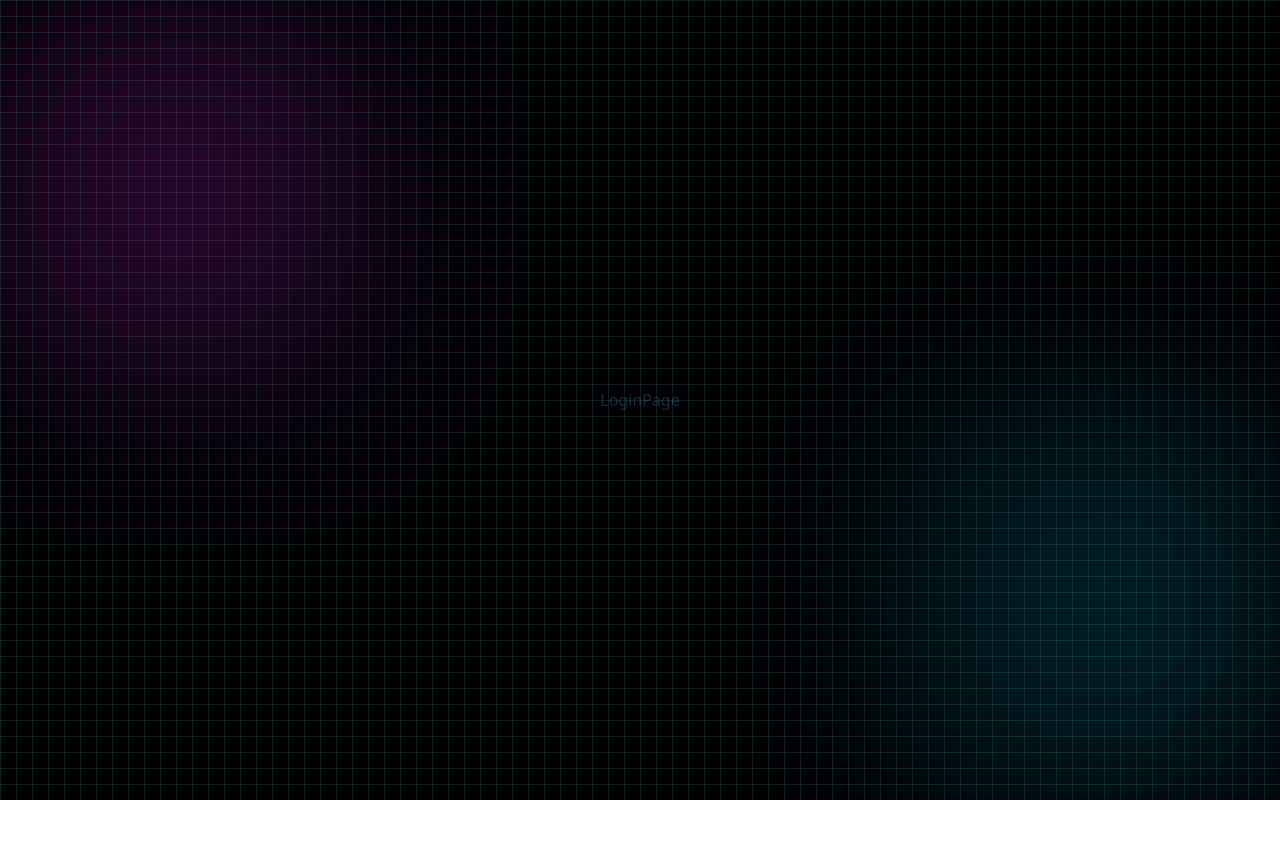
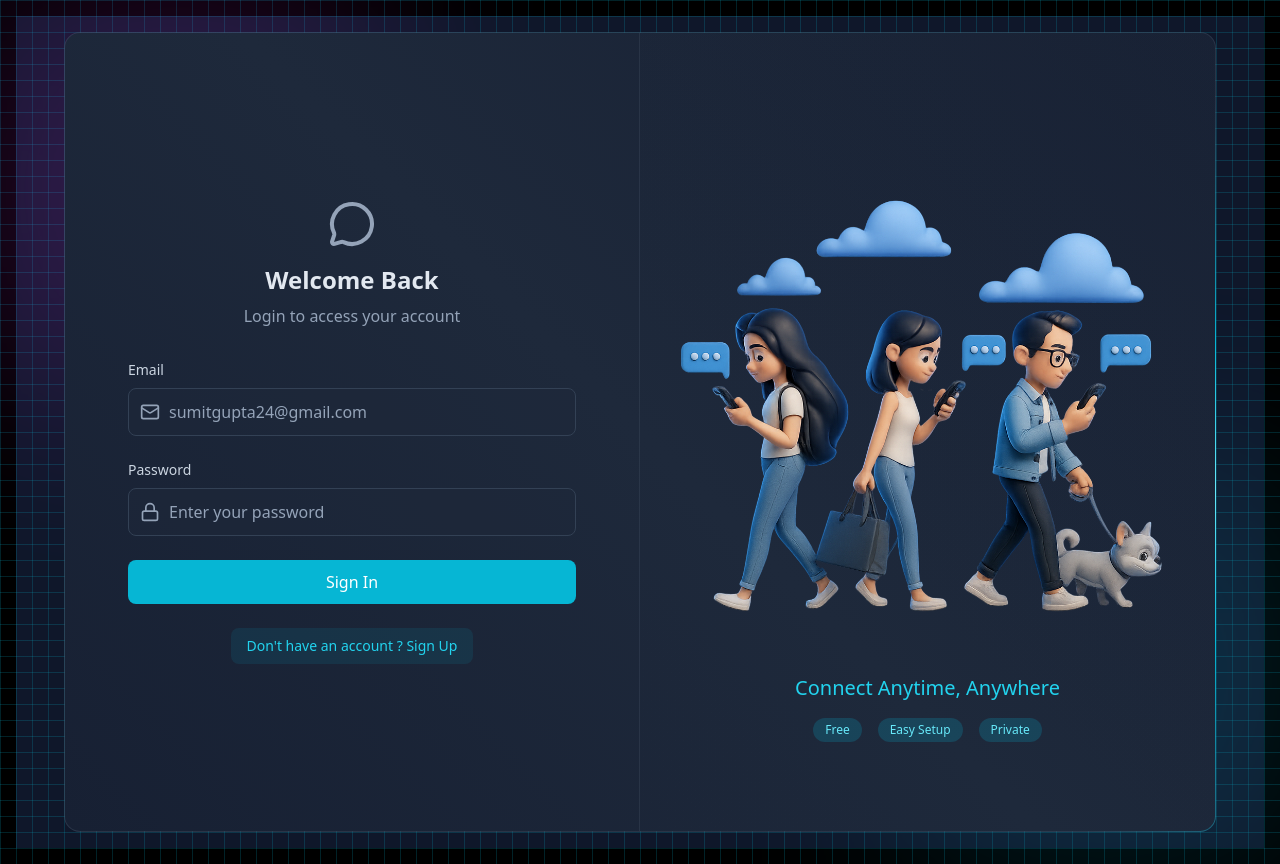
Before and after one commit to sumitgupta24/Hush, a React (Vite) app in the folder frontend/: page /login in a window 1280 px wide. Before the commit the page ends 800 px from the top, so only its background shows below. Built offline with nearby package versions, Linux system fonts and the light colour scheme; no server answers.

Commit message:
feat: enhance Login and Signup pages with form handling and animations

```diff
--- a/frontend/src/pages/LoginPage.jsx
+++ b/frontend/src/pages/LoginPage.jsx
@@ -1,8 +1,103 @@
-import React from 'react'
+import React, { useState } from 'react'
+import { useAuthStore } from '../store/useAuthStore';
+import BorderAnimation from '../components/BorderAnimation';
+import { MessageCircleIcon, LockIcon, MailIcon, UserIcon, LoaderIcon, User } from "lucide-react";
+import { Link } from "react-router";
 
 function LoginPage() {
+  const [formData, setFormData] = useState({email: "", password: ""});
+  const login = useAuthStore((state) => state.login);
+  const isLoggingIn = useAuthStore((state) => state.isLoggingIn);
+
+  const handleSubmit = (e) => {
+    e.preventDefault();
+    login(formData);
+  }
   return (
-    <div>LoginPage</div>
+    <div className="w-full flex items-center justify-center p-4 bg-slate-900">
+      <div className="relative w-full max-w-6xl md:h-[800px] h-[650px]">
+        <BorderAnimation>
+          <div className="w-full flex flex-col md:flex-row">
+            {/* Left Side  */}
+            <div className="md:w-1/2 p-8 flex items-center justify-center md:border-r border-slate-600/30">
+              <div className="w-full max-w-md">
+                {/* Heading Text  */}
+                <div className="text-center mb-8">
+                  <MessageCircleIcon className="w-12 h-12 mx-auto text-slate-400 mb-4" />
+                  <h2 className="text-2xl font-bold text-slate-200 mb-2">Welcome Back</h2>
+                  <p className="text-slate-400">Login to access your account</p>
+                </div>
+                {/* Form Section  */}
+                <form action="" onSubmit={handleSubmit} className="space-y-6">
+                  {/* Email  */}
+                  <div>
+                    <label className="auth-input-label">Email</label>
+                    <div className="relative">
+                      <MailIcon className="auth-input-icon" />
+
+                      <input
+                        type="email"
+                        value={formData.email}
+                        onChange={(e) => setFormData({ ...formData, email: e.target.value })}
+                        className="input"
+                        placeholder="sumitgupta24@gmail.com"
+                      />
+                    </div>
+                  </div>
+                  {/* Password  */}
+                  <div>
+                    <label className="auth-input-label">Password</label>
+                    <div className="relative">
+                      <LockIcon className="auth-input-icon" />
+                      <input
+                        type="password"
+                        value={formData.password}
+                        onChange={(e) => setFormData({ ...formData, password: e.target.value })}
+                        className="input"
+                        placeholder="Enter your password"
+                      />
+                    </div>
+                  </div>
+                  {/* Submit Button  */}
+                  <button className="auth-btn" type="submit" disabled={isLoggingIn}>
+                    {isLoggingIn ? (
+                      <LoaderIcon className="w-full h-5 animate-spin text-center" />
+                    ) : (
+                      "Sign In"
+                    )}
+                  </button>
+                </form>
+
+                <div className="mt-6 text-center">
+                  <Link to="/signup" className="auth-link">
+                    Don't have an account ? Sign Up
+                  </Link>
+                </div>
+              </div>
+            </div>
+            {/* Right Side  */}
+            <div className="hidden md:w-1/2 md:flex items-center justify-center p-6 bg-gradient-to-bl from-slate-800/20 to-transparent">
+              <div>
+                <img
+                  src="/signup.png"
+                  alt="People using mobile devices"
+                  className="w-full h-auto object-contain"
+                />
+                <div className="mt-6 text-center">
+                  <h3 className="text-xl font-medium text-cyan-400">Connect Anytime, Anywhere</h3>
+
+                  <div className="mt-4 flex justify-center gap-4">
+                    <span className="auth-badge">Free</span>
+                    <span className="auth-badge">Easy Setup</span>
+                    <span className="auth-badge">Private</span>
+                  </div>
+                </div>
+              </div>
+            </div>
+          </div>
+        </BorderAnimation>
+      </div>
+    </div>
   )
 }
 
--- a/frontend/src/store/useAuthStore.js
+++ b/frontend/src/store/useAuthStore.js
@@ -7,6 +7,7 @@
     authUser: null,
     isCheckingAuth: true,
     isSigningUp: false,
+    isLoggingIn: false,
 
     checkAuth: async () => {
         try {
@@ -25,12 +26,24 @@
         try {
             const res = await axiosInstance.post("/auth/signup", data);
             set({authUser : res.data})
-
             toast.success("Account Created Successfully!")
         } catch (error) {
             toast.error(error.response.data.message)
         } finally{
             set({isSigningUp: false})
         }
+    },
+
+    login: async(data) => {
+        set({isLoggingIn : true});
+        try {
+            const res = await axiosInstance.post("/auth/login", data);
+            set({authUser : res.data})
+            toast.success("Logged In Successfully")
+        } catch (error) {
+            toast.error(error.response.data.message)
+        } finally {
+            set({isLoggingIn : false})
+        }
     }
 }))
```
Also changed, not shown: frontend/src/pages/SignupPage.jsx (+5 -3 lines).
